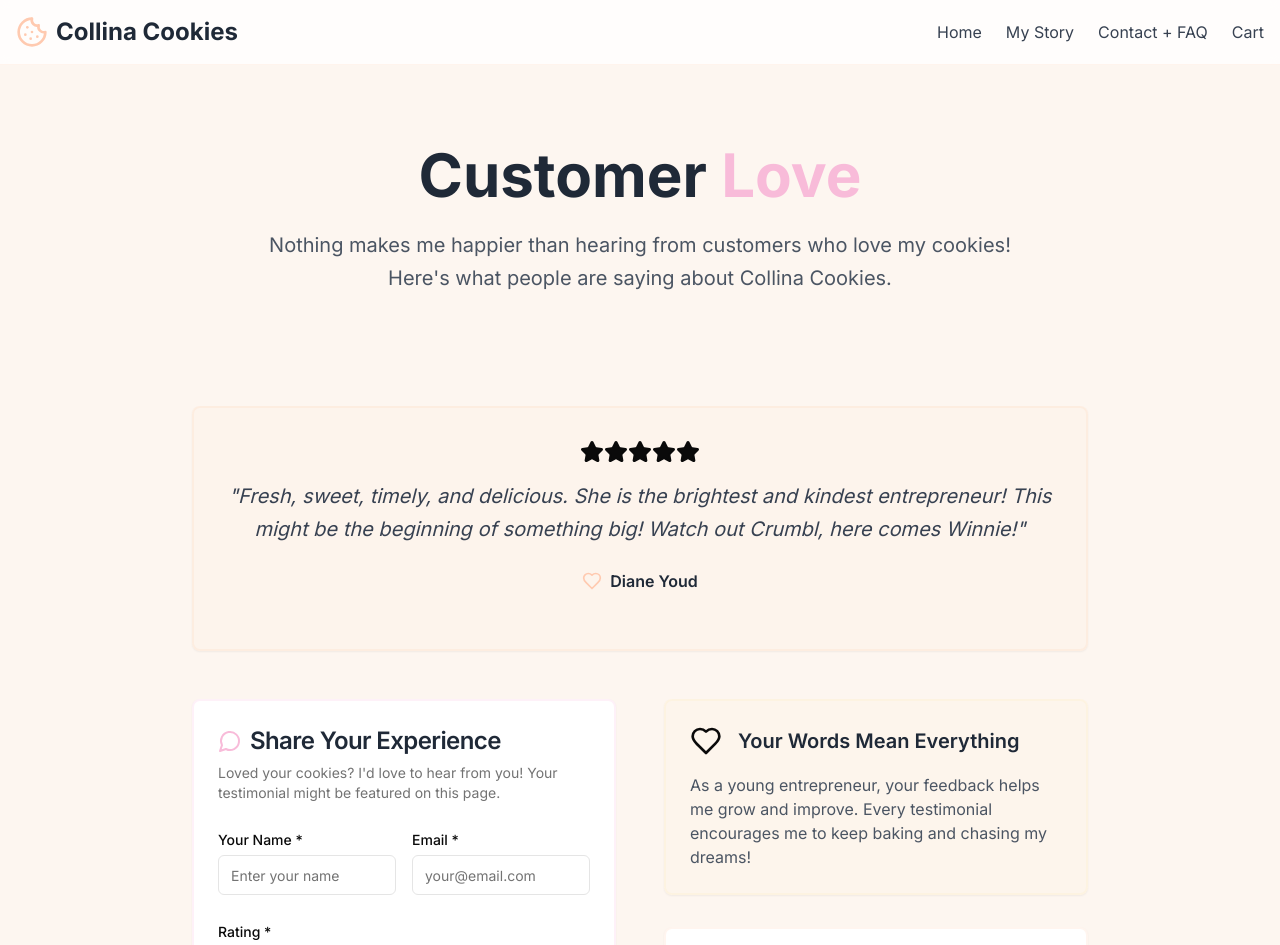
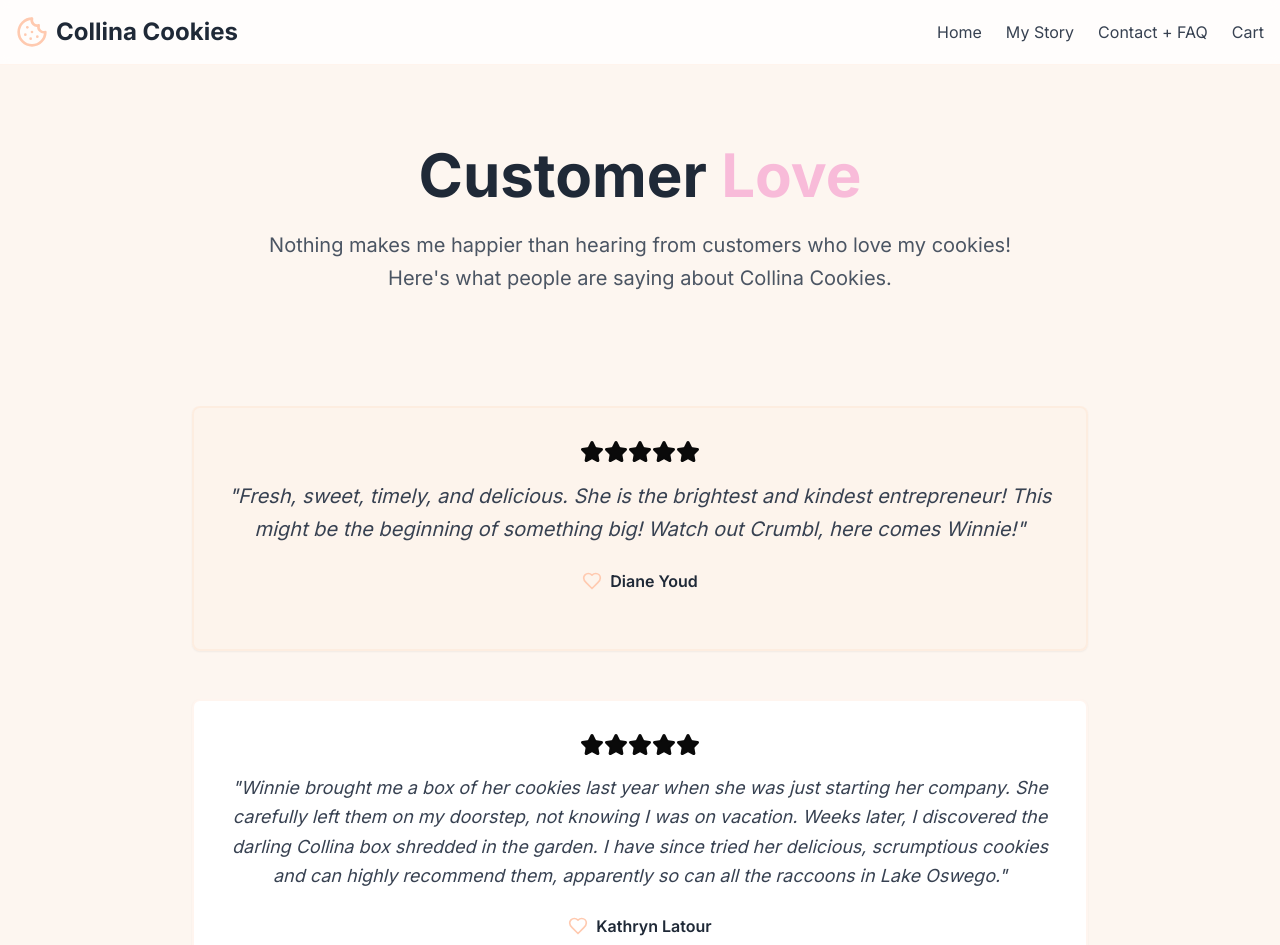
Before and after one commit to winnielanenga/collinacookies, a Next.js app: page /testimonials in a window 1280 px wide. Shown: the top 945 px of the page. Built offline with nearby package versions, Linux system fonts and the light colour scheme.

Commit message:
add kathryn review

```diff
--- a/app/testimonials/page.tsx
+++ b/app/testimonials/page.tsx
@@ -107,6 +107,29 @@ Please add this to the website testimonials!`
                 <div className="flex items-center justify-center gap-2">
                   <Heart className="h-5 w-5 text-peach" />
                   <span className="font-semibold text-gray-800">Diane Youd</span>
+                </div>
+              </div>
+            </CardContent>
+          </Card>
+
+          {/* Kathryn's Testimonial */}
+          <Card className="border-2 border-peach/20 bg-white mb-8">
+            <CardContent className="p-8">
+              <div className="text-center mb-6">
+                <div className="flex justify-center mb-4">
+                  {[...Array(5)].map((_, i) => (
+                    <Star key={i} className="h-6 w-6 text-yellow-400 fill-current" />
+                  ))}
+                </div>
+                <blockquote className="text-lg text-gray-700 italic mb-6 leading-relaxed">
+                  "Winnie brought me a box of her cookies last year when she was just starting her company. She
+                  carefully left them on my doorstep, not knowing I was on vacation. Weeks later, I discovered the
+                  darling Collina box shredded in the garden. I have since tried her delicious, scrumptious cookies and
+                  can highly recommend them, apparently so can all the raccoons in Lake Oswego."
+                </blockquote>
+                <div className="flex items-center justify-center gap-2">
+                  <Heart className="h-5 w-5 text-peach" />
+                  <span className="font-semibold text-gray-800">Kathryn Latour</span>
                 </div>
               </div>
             </CardContent>
```
Also changed, not shown: 1 other file (tests, documents, lock files or other folders).
